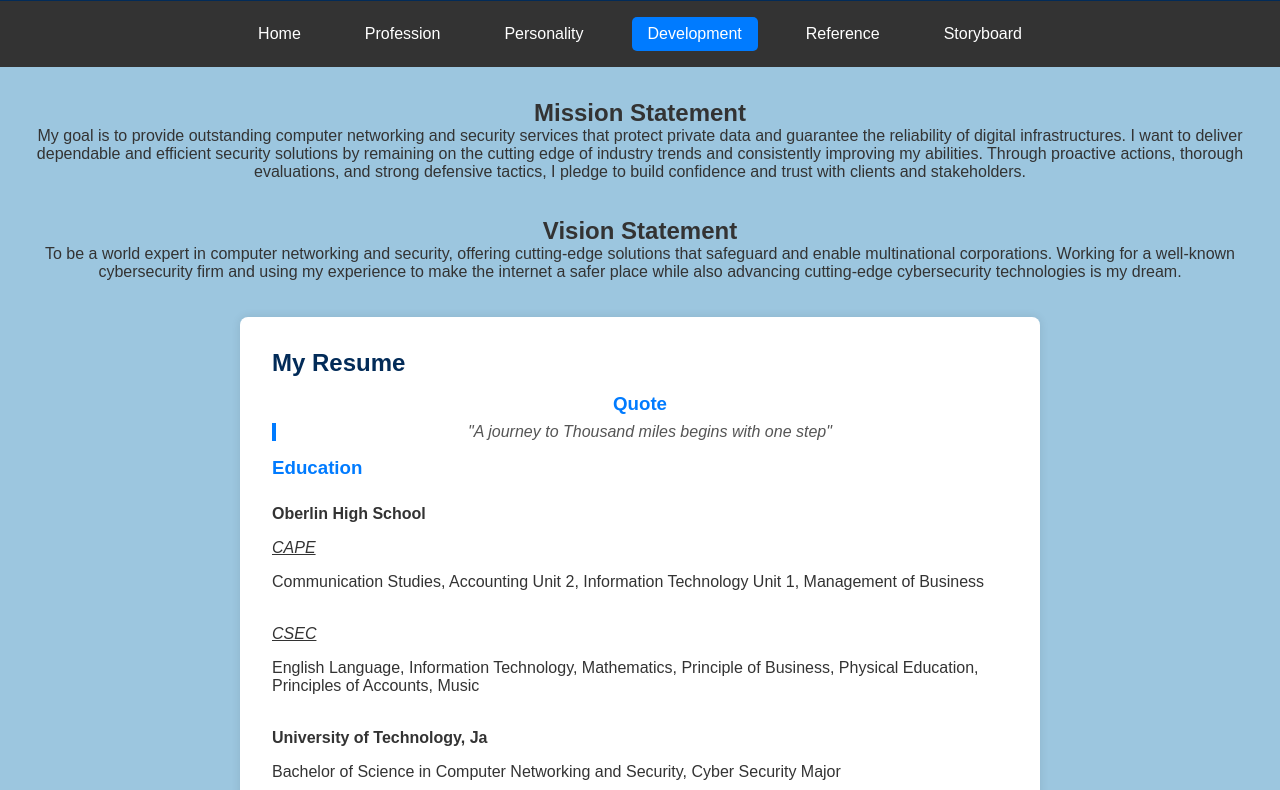
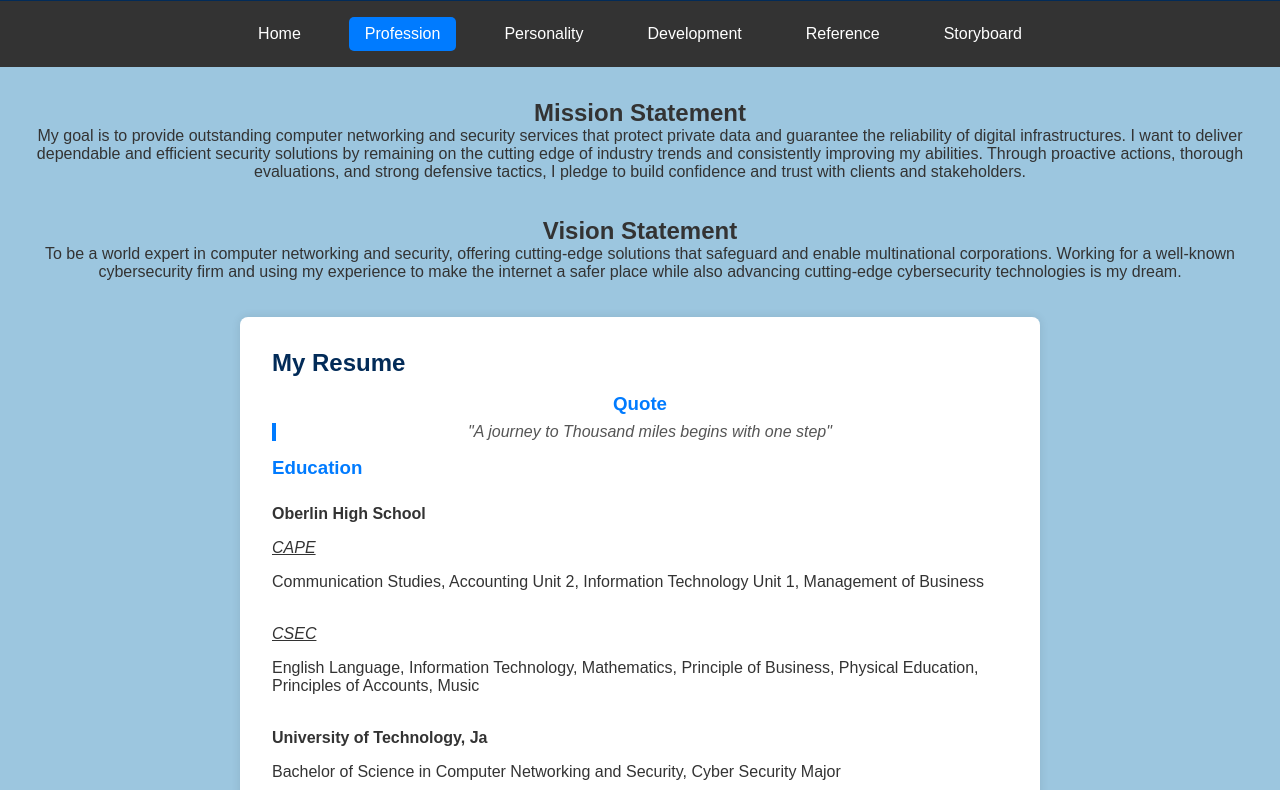
Before and after one commit to Shalal876/shalal876.github.io, a plain HTML site: page profession.html in a window 1280 px wide. Shown: the part 76-866 px from the top of the page. Drawn offline with Linux system fonts and the light colour scheme.

Commit message:
Update profession.html

```diff
--- a/profession.html
+++ b/profession.html
@@ -114,9 +114,9 @@
      <nav>
         <ul>
             <li><a href="index.html" target="_self">Home</a></li>
-            <li><a href="profession.html" target="_self">Profession</a></li>
+            <li><a href="profession.html" target="_self" class="active">Profession</a></li>
             <li><a href="personality.html" target="_self">Personality</a></li>
-            <li><a href="development.html" target="_self" class="active">Development</a></li>
+            <li><a href="development.html" target="_self" >Development</a></li>
             <li><a href="reference.html" target="_self">Reference</a></li>
             <li><a href="storyboard.html" target="_self">Storyboard</a></li>
         </ul>
```
